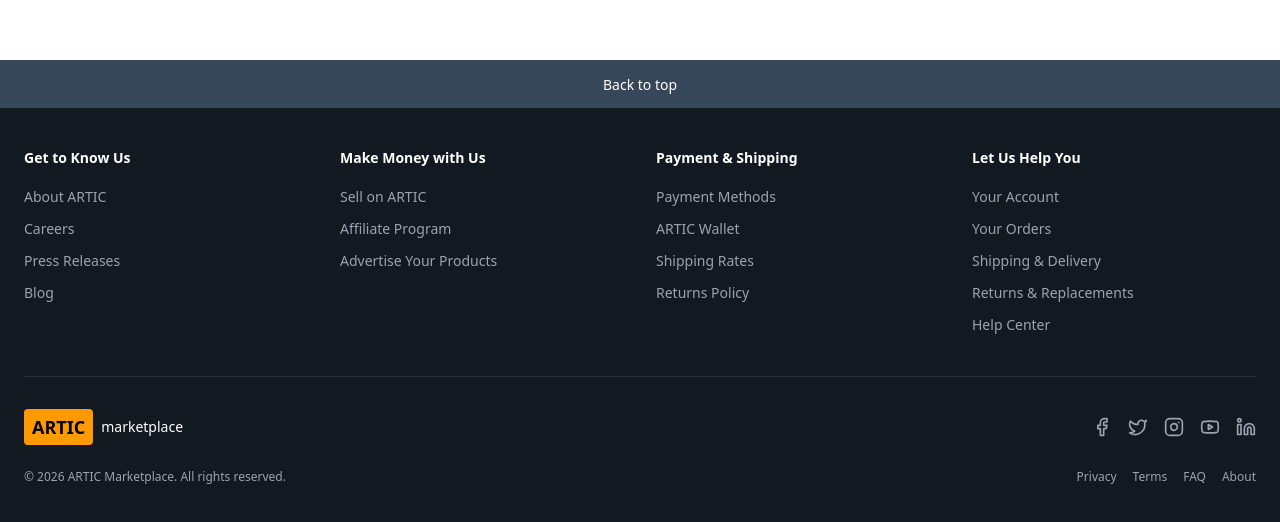
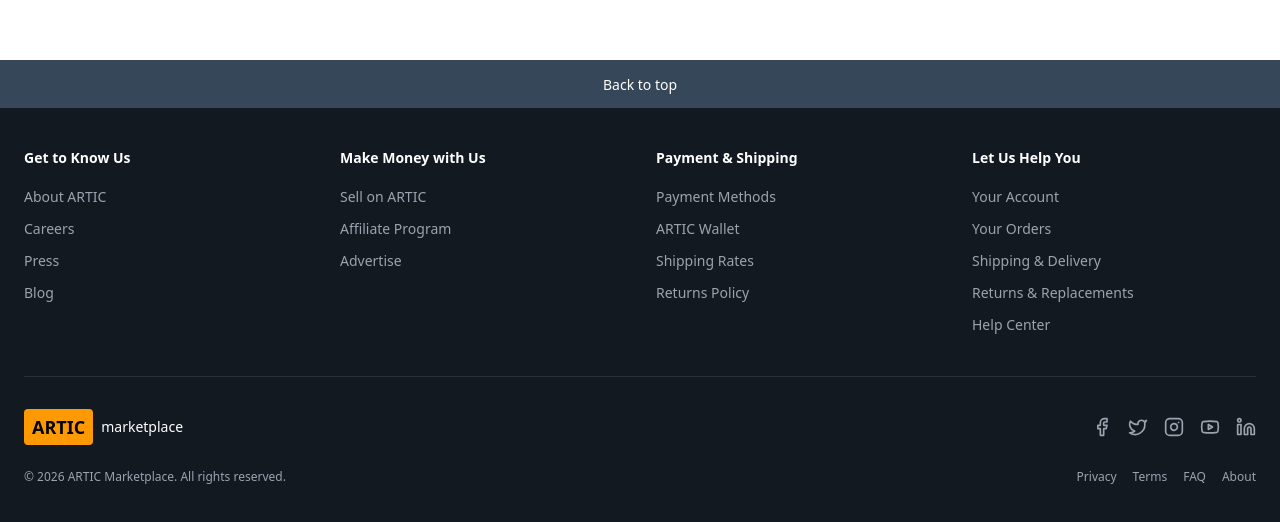
Before and after one commit to Byiringiro24/Final_Artic_Market_Place, a Next.js app in the folder frontend/: page /en-US/search in a window 1280 px wide. Shown: the part 836-1358 px from the top of the page. Built offline with nearby package versions, Linux system fonts and the light colour scheme; no server answers; sample sign-in values are in the browser's storage.

Commit message:
fix: Footer onClick in server component — split into BackToTop, FooterLinks, FooterLocalLink client components

```diff
--- /dev/null
+++ b/frontend/components/layout/BackToTop.tsx
@@ -0,0 +1,16 @@
+'use client';
+
+export default function BackToTop() {
+  return (
+    <div
+      className="bg-artic-teal hover:bg-artic-teal/80 text-center py-3 cursor-pointer transition-colors"
+      onClick={() => window.scrollTo({ top: 0, behavior: 'smooth' })}
+      role="button"
+      tabIndex={0}
+      aria-label="Back to top"
+      onKeyDown={(e) => e.key === 'Enter' && window.scrollTo({ top: 0, behavior: 'smooth' })}
+    >
+      <span className="text-sm text-white">Back to top</span>
+    </div>
+  );
+}
--- a/frontend/components/layout/Footer.tsx
+++ b/frontend/components/layout/Footer.tsx
@@ -1,52 +1,17 @@
 import Link from 'next/link';
-import { useTranslations } from 'next-intl';
-import { getLocale } from 'next-intl/server';
 import { Facebook, Twitter, Instagram, Linkedin, Youtube } from 'lucide-react';
+import BackToTop from './BackToTop';
+import FooterLinks from './FooterLinks';
+import FooterLocalLink from './FooterLocalLink';
 
-export default async function Footer() {
-  const locale = await getLocale();
-  const year = new Date().getFullYear();
-
-  const columns = [
-    {
-      heading: 'Get to Know Us',
-      links: [
-        { label: 'About ARTIC', href: '/page/about-us' },
-        { label: 'Careers', href: '/page/careers' },
-        { label: 'Press Releases', href: '/page/press' },
-        { label: 'Blog', href: '/blog' },
-      ],
-    },
-    {
-      heading: 'Make Money with Us',
-      links: [
-        { label: 'Sell on ARTIC', href: '/page/sell' },
-        { label: 'Affiliate Program', href: '/page/affiliates' },
-        { label: 'Advertise Your Products', href: '/page/advertise' },
-      ],
-    },
-    {
-      heading: 'Payment & Shipping',
-      links: [
-        { label: 'Payment Methods', href: '/page/payment' },
-        { label: 'ARTIC Wallet', href: '/page/wallet' },
-        { label: 'Shipping Rates', href: '/page/shipping' },
-        { label: 'Returns Policy', href: '/page/returns' },
-      ],
-    },
-    {
-      heading: 'Let Us Help You',
-      links: [
-        { label: 'Your Account', href: '/account' },
-        { label: 'Your Orders', href: '/account/orders' },
-        { label: 'Shipping & Delivery', href: '/page/shipping' },
-        { label: 'Returns & Replacements', href: '/page/returns' },
-        { label: 'Help Center', href: '/page/faq' },
-      ],
-    },
+const LEGAL_LINKS = [
+  { href: '/page/privacy-policy', label: 'Privacy' },
+  { href: '/page/terms-of-service', label: 'Terms' },
+  { href: '/page/faq', label: 'FAQ' },
+  { href: '/page/about-us', label: 'About' },
 ];
 
-  const socials = [
+const SOCIALS = [
   { icon: Facebook, href: 'https://facebook.com', label: 'Facebook' },
   { icon: Twitter, href: 'https://twitter.com', label: 'Twitter' },
   { icon: Instagram, href: 'https://instagram.com', label: 'Instagram' },
@@ -54,54 +19,29 @@ export default async function Footer() {
   { icon: Linkedin, href: 'https://linkedin.com', label: 'LinkedIn' },
 ];
 
+export default function Footer() {
+  const year = new Date().getFullYear();
+
   return (
     <footer className="bg-artic-navy text-white mt-auto">
-      {/* Back to top */}
-      <div className="bg-artic-teal hover:bg-artic-teal/80 text-center py-3 cursor-pointer transition-colors">
-        <button
-          onClick={() => window.scrollTo({ top: 0, behavior: 'smooth' })}
-          className="text-sm w-full"
-          aria-label="Back to top"
-        >
-          Back to top
-        </button>
-      </div>
+      {/* Back to top button — client component (needs onClick) */}
+      <BackToTop />
 
-      {/* Main footer links */}
       <div className="max-w-[1500px] mx-auto px-6 py-10">
-        <div className="grid grid-cols-2 md:grid-cols-4 gap-8 border-b border-white/10 pb-10">
-          {columns.map((col) => (
-            <div key={col.heading}>
-              <h3 className="font-bold text-sm mb-4">{col.heading}</h3>
-              <ul className="space-y-2">
-                {col.links.map((link) => (
-                  <li key={link.label}>
-                    <Link
-                      href={`/${locale}${link.href}`}
-                      className="text-gray-400 hover:text-white text-sm transition-colors"
-                    >
-                      {link.label}
-                    </Link>
-                  </li>
-                ))}
-              </ul>
-            </div>
-          ))}
-        </div>
+        {/* Column links — client component (needs useLocale) */}
+        <FooterLinks />
 
-        {/* Logo + social + legal */}
+        {/* Logo + social */}
         <div className="pt-8 flex flex-col md:flex-row items-center justify-between gap-6">
-          {/* Logo */}
-          <Link href={`/${locale}`} className="flex items-center gap-2">
+          <div className="flex items-center gap-2">
             <div className="bg-artic-orange rounded px-2 py-1 text-black font-black text-lg">
               ARTIC
             </div>
             <span className="text-white text-sm">marketplace</span>
-          </Link>
+          </div>
 
-          {/* Social links */}
           <div className="flex items-center gap-4">
-            {socials.map(({ icon: Icon, href, label }) => (
+            {SOCIALS.map(({ icon: Icon, href, label }) => (
               <a
                 key={label}
                 href={href}
@@ -116,14 +56,13 @@ export default async function Footer() {
           </div>
         </div>
 
-        {/* Bottom legal row */}
+        {/* Legal row */}
         <div className="pt-6 flex flex-col sm:flex-row items-center justify-between gap-3 text-xs text-gray-400">
           <p>© {year} ARTIC Marketplace. All rights reserved.</p>
           <div className="flex gap-4 flex-wrap justify-center">
-            <Link href={`/${locale}/page/privacy-policy`} className="hover:text-white transition-colors">Privacy</Link>
-            <Link href={`/${locale}/page/terms-of-service`} className="hover:text-white transition-colors">Terms</Link>
-            <Link href={`/${locale}/page/faq`} className="hover:text-white transition-colors">FAQ</Link>
-            <Link href={`/${locale}/page/about-us`} className="hover:text-white transition-colors">About</Link>
+            {LEGAL_LINKS.map((l) => (
+              <FooterLocalLink key={l.href} href={l.href} label={l.label} />
+            ))}
           </div>
         </div>
       </div>
--- /dev/null
+++ b/frontend/components/layout/FooterLinks.tsx
@@ -0,0 +1,69 @@
+'use client';
+
+import Link from 'next/link';
+import { useLocale } from 'next-intl';
+
+const COLUMNS = [
+  {
+    heading: 'Get to Know Us',
+    links: [
+      { label: 'About ARTIC', href: '/page/about-us' },
+      { label: 'Careers', href: '/page/careers' },
+      { label: 'Press', href: '/page/press' },
+      { label: 'Blog', href: '/blog' },
+    ],
+  },
+  {
+    heading: 'Make Money with Us',
+    links: [
+      { label: 'Sell on ARTIC', href: '/page/sell' },
+      { label: 'Affiliate Program', href: '/page/affiliates' },
+      { label: 'Advertise', href: '/page/advertise' },
+    ],
+  },
+  {
+    heading: 'Payment & Shipping',
+    links: [
+      { label: 'Payment Methods', href: '/page/payment' },
+      { label: 'ARTIC Wallet', href: '/page/wallet' },
+      { label: 'Shipping Rates', href: '/page/shipping' },
+      { label: 'Returns Policy', href: '/page/returns' },
+    ],
+  },
+  {
+    heading: 'Let Us Help You',
+    links: [
+      { label: 'Your Account', href: '/account' },
+      { label: 'Your Orders', href: '/account/orders' },
+      { label: 'Shipping & Delivery', href: '/page/shipping' },
+      { label: 'Returns & Replacements', href: '/page/returns' },
+      { label: 'Help Center', href: '/page/faq' },
+    ],
+  },
+];
+
+export default function FooterLinks() {
+  const locale = useLocale();
+
+  return (
+    <div className="grid grid-cols-2 md:grid-cols-4 gap-8 border-b border-white/10 pb-10">
+      {COLUMNS.map((col) => (
+        <div key={col.heading}>
+          <h3 className="font-bold text-sm mb-4">{col.heading}</h3>
+          <ul className="space-y-2">
+            {col.links.map((link) => (
+              <li key={link.label}>
+                <Link
+                  href={`/${locale}${link.href}`}
+                  className="text-gray-400 hover:text-white text-sm transition-colors"
+                >
+                  {link.label}
+                </Link>
+              </li>
+            ))}
+          </ul>
+        </div>
+      ))}
+    </div>
+  );
+}
--- /dev/null
+++ b/frontend/components/layout/FooterLocalLink.tsx
@@ -0,0 +1,18 @@
+'use client';
+
+import Link from 'next/link';
+import { useLocale } from 'next-intl';
+
+interface Props {
+  href: string;
+  label: string;
+}
+
+export default function FooterLocalLink({ href, label }: Props) {
+  const locale = useLocale();
+  return (
+    <Link href={`/${locale}${href}`} className="hover:text-white transition-colors">
+      {label}
+    </Link>
+  );
+}
--- a/frontend/package.json
+++ b/frontend/package.json
@@ -68,10 +68,11 @@
     "@types/node": "^20",
     "@types/react": "^19",
     "@types/react-dom": "^19",
+    "autoprefixer": "^10.5.4",
     "eslint": "^9",
     "eslint-config-next": "15.1.0",
-    "postcss": "^8",
-    "tailwindcss": "^3.4.1",
+    "postcss": "^8.5.26",
+    "tailwindcss": "^3.4.19",
     "typescript": "^5"
   }
 }
```
Also changed, not shown: 1 other file (tests, documents, lock files or other folders). Lines whose indentation alone changed are shown as unchanged.
